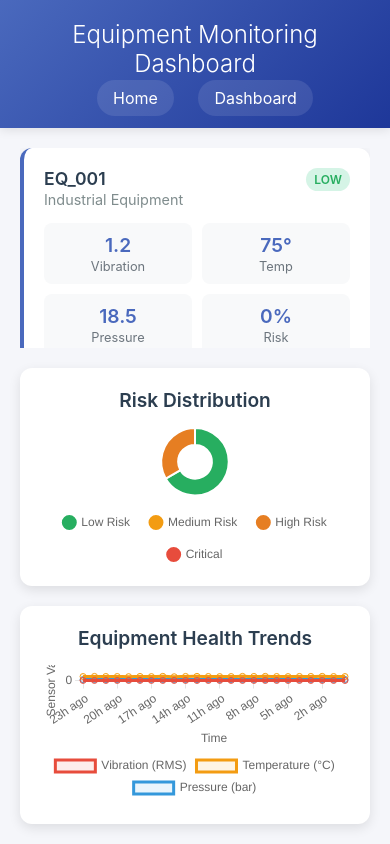
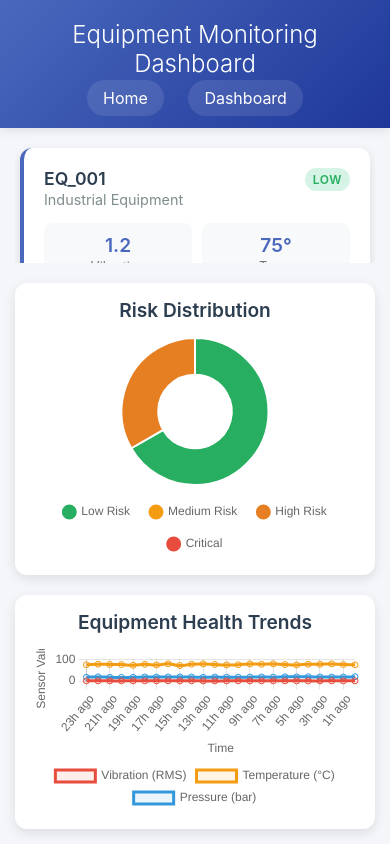
Before and after one commit to easensoy/ml-predictive-maintenance-system, a Flask app: page /dashboard in a window 390 px wide. Run offline with Flask 3, Linux system fonts and the light colour scheme.

Commit message:
Add external CSS file for dashboard page with responsive design

```diff
--- a/predictive-maintenance/web/static/css/dashboard.css
+++ b/predictive-maintenance/web/static/css/dashboard.css
@@ -1,4 +1,3 @@
-/* Global Reset and Base Styles */
 * {
     margin: 0;
     padding: 0;
@@ -14,7 +13,6 @@ body {
     flex-direction: column;
 }
 
-/* Header Styles */
 .header {
     background: linear-gradient(135deg, #4a69bd, #1e3799);
     color: white;
@@ -22,6 +20,7 @@ body {
     text-align: center;
     flex-shrink: 0;
     box-shadow: 0 2px 10px rgba(0,0,0,0.1);
+    position: relative;
 }
 
 .header h1 {
@@ -30,10 +29,11 @@ body {
     font-weight: 300;
 }
 
-/* Navigation */
 .nav-links {
-    float: right;
-    margin-top: -50px;
+    position: absolute;
+    right: 20px;
+    top: 50%;
+    transform: translateY(-50%);
 }
 
 .nav-links a {
@@ -50,7 +50,6 @@ body {
     background: rgba(255,255,255,0.2);
 }
 
-/* Main Content Layout */
 .main-content {
     flex: 1;
     display: flex;
@@ -61,7 +60,6 @@ body {
     max-height: calc(100vh - 100px);
 }
 
-/* Equipment Overview */
 .equipment-overview {
     display: grid;
     grid-template-columns: repeat(auto-fit, minmax(280px, 1fr));
@@ -69,6 +67,7 @@ body {
     flex-shrink: 0;
     max-height: 200px;
     overflow-y: auto;
+    padding: 5px;
 }
 
 .equipment-card {
@@ -77,11 +76,13 @@ body {
     padding: 20px;
     box-shadow: 0 4px 12px rgba(0,0,0,0.1);
     border-left: 4px solid #4a69bd;
-    transition: transform 0.2s ease;
+    transition: all 0.3s ease;
+    cursor: pointer;
 }
 
 .equipment-card:hover {
     transform: translateY(-2px);
+    box-shadow: 0 8px 20px rgba(0,0,0,0.15);
 }
 
 .equipment-card.status-low {
@@ -125,6 +126,7 @@ body {
     font-size: 0.75em;
     font-weight: 600;
     text-transform: uppercase;
+    letter-spacing: 0.5px;
 }
 
 .status-badge.status-low {
@@ -147,7 +149,6 @@ body {
     color: #e74c3c;
 }
 
-/* Charts Section */
 .charts-section {
     flex: 1;
     display: grid;
@@ -185,12 +186,11 @@ body {
 }
 
 .chart-canvas {
-    width: 100%;
-    height: 100%;
+    width: 100% !important;
+    height: 100% !important;
     max-height: 300px;
 }
 
-/* Loading States */
 .loading-spinner {
     border: 3px solid #f3f3f3;
     border-top: 3px solid #4a69bd;
@@ -198,6 +198,7 @@ body {
     width: 40px;
     height: 40px;
     animation: spin 1s linear infinite;
+    margin: auto;
 }
 
 @keyframes spin {
@@ -205,7 +206,6 @@ body {
     100% { transform: rotate(360deg); }
 }
 
-/* Metrics Grid */
 .metrics-grid {
     display: grid;
     grid-template-columns: repeat(4, 1fr);
@@ -218,12 +218,18 @@ body {
     padding: 10px;
     background: #f8f9fa;
     border-radius: 8px;
+    transition: background 0.3s ease;
+}
+
+.metric-item:hover {
+    background: #e9ecef;
 }
 
 .metric-value {
     font-size: 1.2em;
     font-weight: 600;
     color: #4a69bd;
+    display: block;
 }
 
 .metric-label {
@@ -235,33 +241,82 @@ body {
 .risk-info {
     display: flex;
     justify-content: space-between;
+    align-items: center;
     font-size: 0.9em;
     color: #7f8c8d;
     padding-top: 10px;
     border-top: 1px solid #ecf0f1;
 }
 
-/* Responsive Design */
-@media (max-width: 768px) {
+.error-message {
+    grid-column: 1 / -1;
+    background: #fdebea;
+    color: #e74c3c;
+    padding: 20px;
+    border-radius: 8px;
+    text-align: center;
+    border: 1px solid #f5c6cb;
+}
+
+.error-message h3 {
+    margin-bottom: 10px;
+}
+
+.error-message button {
+    margin-top: 10px;
+    background: #e74c3c;
+    color: white;
+    border: none;
+    padding: 8px 16px;
+    border-radius: 4px;
+    cursor: pointer;
+    transition: background 0.3s ease;
+}
+
+.error-message button:hover {
+    background: #c0392b;
+}
+
+@media (max-width: 1024px) {
     .charts-section {
         grid-template-columns: 1fr;
     }
 
     .equipment-overview {
+        max-height: 150px;
+    }
+}
+
+@media (max-width: 768px) {
+    .nav-links {
+        position: static;
+        transform: none;
+        margin-top: 10px;
+        text-align: center;
+    }
+
+    .nav-links a {
+        margin: 0 10px;
+    }
+
+    .header h1 {
+        font-size: 1.5em;
+    }
+
+    .equipment-overview {
         grid-template-columns: 1fr;
+        max-height: 120px;
     }
 
     .metrics-grid {
         grid-template-columns: repeat(2, 1fr);
     }
 
-    .nav-links {
-        float: none;
-        margin-top: 10px;
-        text-align: center;
+    .main-content {
+        padding: 15px;
     }
 
-    .header h1 {
-        font-size: 1.5em;
+    .chart-container {
+        padding: 15px;
     }
 }
```
